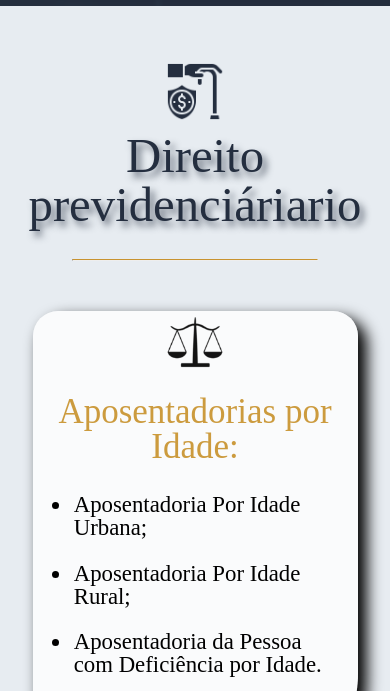
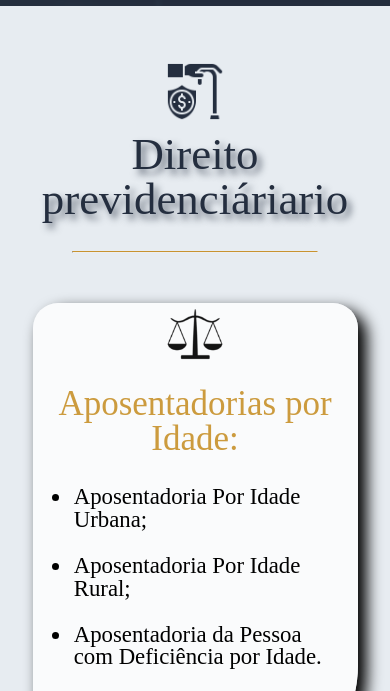
Before and after one commit to guilhermeFrBarros/SiteMarlon, a website: page index.html in a window 390 px wide. Shown: the part 846-1537 px from the top of the page. Drawn offline with Linux system fonts and the light colour scheme; files whose address does not match are found by name.

Commit message:
feat: refact h2 titulos cards

```diff
--- a/css/style.css
+++ b/css/style.css
@@ -633,7 +633,7 @@ main>section.box-contato .contato #instagram {
     }
 
     main>div.icon-titulo>h2 {
-        font-size: 12.5vw;
+        font-size: 11.5vw;
         margin: 10px 0 20px;
         width: 92vw;
     }
```
